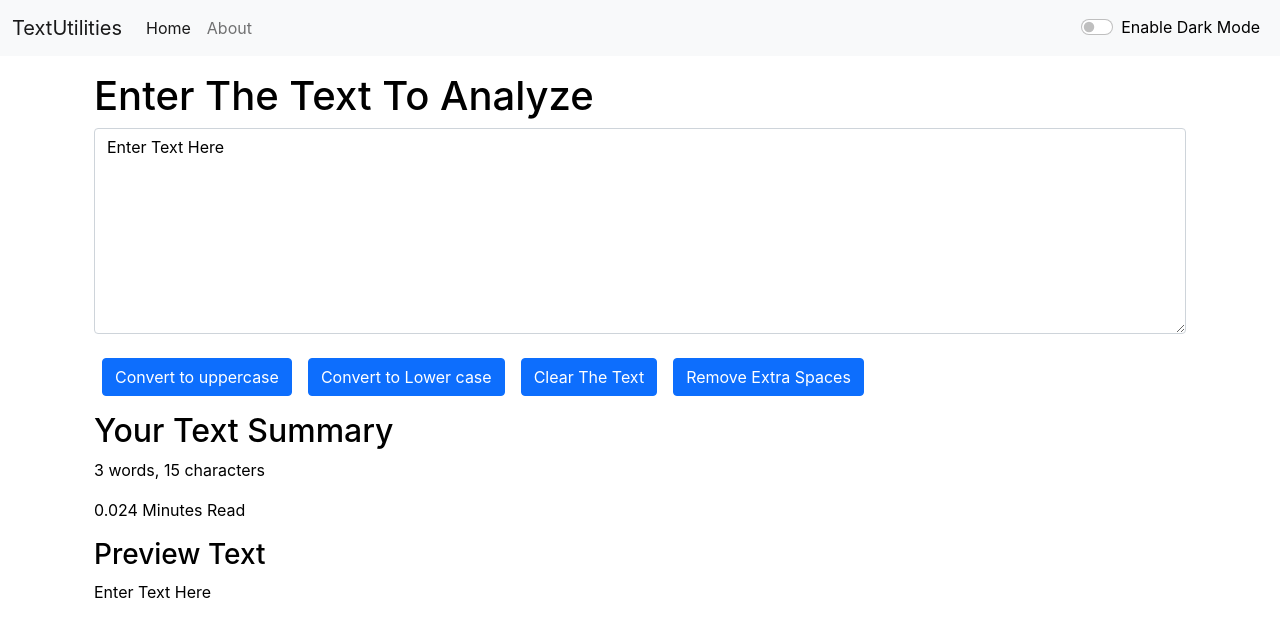
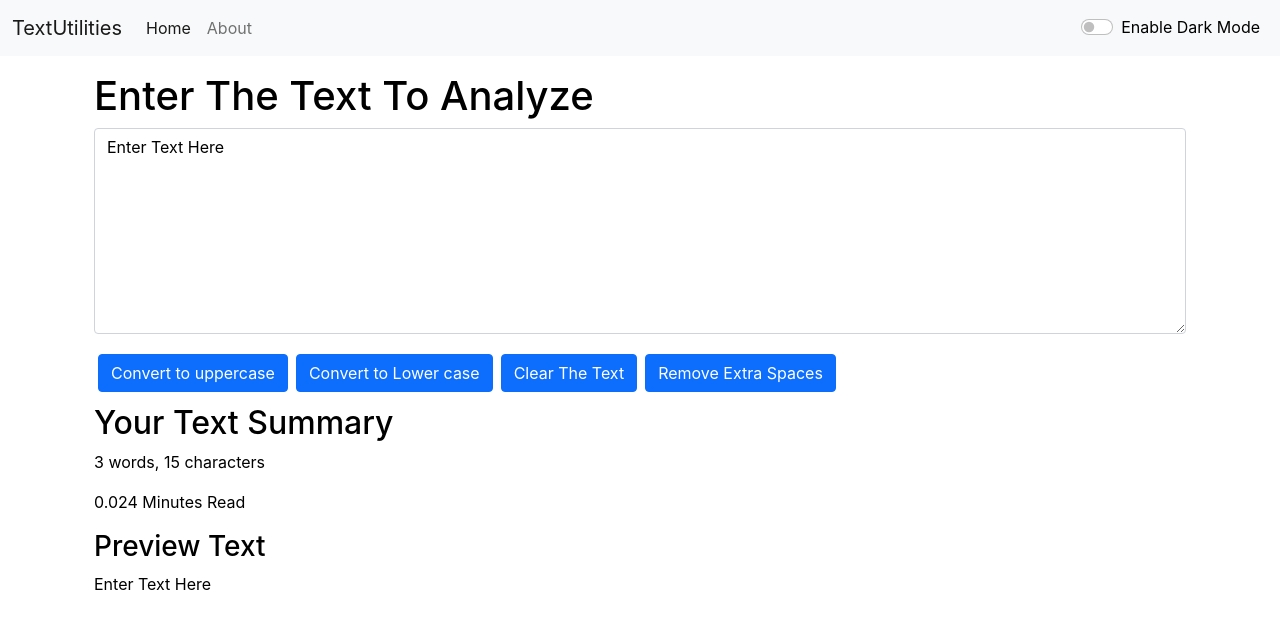
Before and after one commit to kartikaygandhi123/React, a React (Create React App) app: page / in a window 1280 px wide. Shown: the top 636 px of the page. Built offline with nearby package versions, Linux system fonts and the light colour scheme.

Commit message:
added margin

```diff
--- a/src/components/TextForm.js
+++ b/src/components/TextForm.js
@@ -43,13 +43,13 @@ setText(newText.join(" "))
   <h1>{props.heading}</h1>
   <textarea className="form-control" value={text} onChange={handleOnChange} style={{backgroundColor: props.mode==='dark'?'grey':'white', color:props.mode==='dark'?'white':'black'}}  id="myBox" rows="8"></textarea>
 </div>
-<button className="btn btn-primary mx-2" onClick={handleUpCase}>Convert to uppercase</button>
+<button className="btn btn-primary mx-1 my-1" onClick={handleUpCase}>Convert to uppercase</button>
 
-<button className="btn btn-primary mx-2" onClick={handleLowCase}>Convert to Lower case</button>
+<button className="btn btn-primary mx-1 my-1" onClick={handleLowCase}>Convert to Lower case</button>
 
-<button className="btn btn-primary mx-2" onClick={handleTextClear}>Clear The Text</button>
+<button className="btn btn-primary mx-1 my-1" onClick={handleTextClear}>Clear The Text</button>
 
-<button className="btn btn-primary my-2 mx-2" onClick={handleExtraSpaces}>Remove Extra Spaces</button>
+<button className="btn btn-primary my-1 mx-1" onClick={handleExtraSpaces}>Remove Extra Spaces</button>
 
 
     </div>
```
